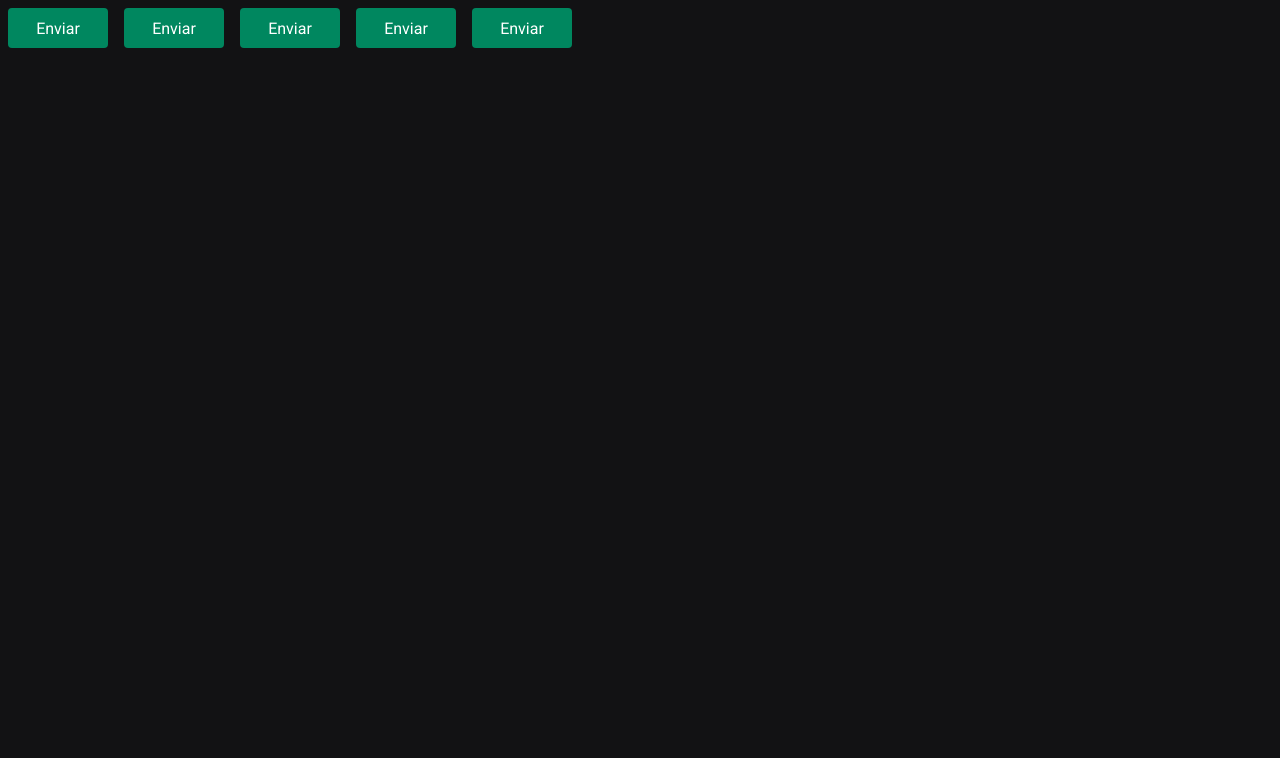
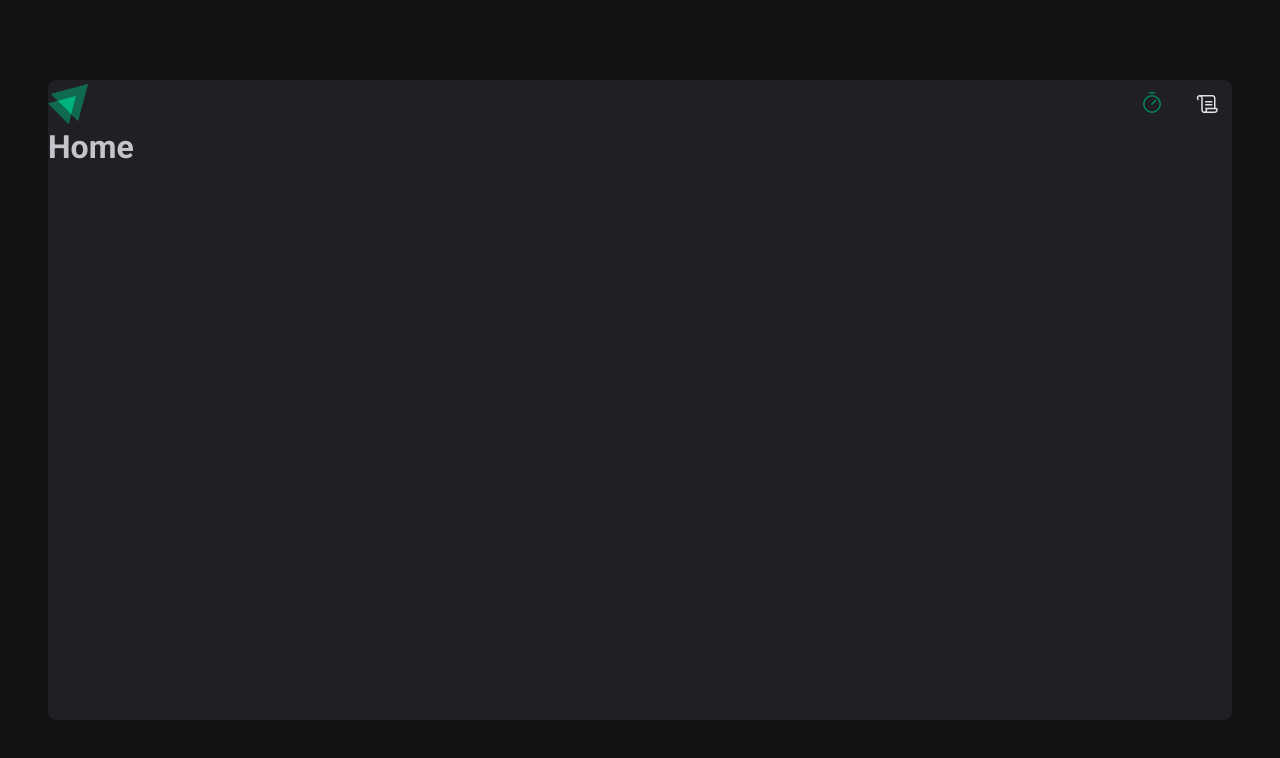
Before and after one commit to 68RS/Ignite-time, a React (Vite) app in the folder Projeto-02/: page / in a window 1280 px wide. Shown: the top 758 px of the page. Built offline with nearby package versions, Linux system fonts and the light colour scheme.

Commit message:
Atualização

```diff
--- a/Projeto-02/package.json
+++ b/Projeto-02/package.json
@@ -10,8 +10,10 @@
     "preview": "vite preview"
   },
   "dependencies": {
+    "phosphor-react": "^1.4.1",
     "react": "^18.2.0",
     "react-dom": "^18.2.0",
+    "react-router-dom": "^6.18.0",
     "styled-components": "^6.1.0"
   },
   "devDependencies": {
--- a/Projeto-02/src/App.tsx
+++ b/Projeto-02/src/App.tsx
@@ -1,18 +1,16 @@
 import { ThemeProvider } from 'styled-components'
-import { Button } from './components/Button'
+import { BrowserRouter } from 'react-router-dom'
 
 import { defaultTheme } from './styles/themes/default'
 import { GlobalStyle } from './styles/themes/global'
+import { Router } from './Router'
 
 export function App() {
   return (
     <ThemeProvider theme={defaultTheme}>
-      <Button variant="primary" />
-      <Button variant="secondary" />
-      <Button variant="success" />
-      <Button variant="danger" />
-      <Button />
-
+      <BrowserRouter>
+        <Router />
+      </BrowserRouter>
       <GlobalStyle />
     </ThemeProvider>
   )
--- /dev/null
+++ b/Projeto-02/src/Router.tsx
@@ -0,0 +1,16 @@
+import { Routes, Route } from 'react-router-dom'
+import { DefaultLayout } from './layouts/DefaultLayout'
+
+import { History } from './pages/History'
+import { Home } from './pages/Home'
+
+export const Router = () => {
+  return (
+    <Routes>
+      <Route path="/" element={<DefaultLayout />}>
+        <Route path="/" element={<Home />} />
+        <Route path="/history" element={<History />} />
+      </Route>
+    </Routes>
+  )
+}
--- a/Projeto-02/src/components/Botton.styles.ts
+++ /dev/null
@@ -1,31 +0,0 @@
-import styled, { css } from "styled-components";
-
-export type ButtonVariant = "primary" | "secondary" | "danger" | "success";
-
-interface ButtonContainerProps {
-    variant: ButtonVariant;
-}
-
-const ButtonVariants = {
-    primary: "purple",
-    secondary: "orange",
-    danger: "red",
-    success: "green",
-};
-
-export const ButtonContainer = styled.button<ButtonContainerProps>`
-    width: 100px;
-    height: 40px;
-    border-radius: 4px;
-    border: 0;
-    margin: 8px;
-
-    background: ${(props) => props.theme["green-500"]};
-    color: ${(props) => props.theme.with};
-
-    /* ${(props) => {
-        return css`
-            background-color: ${ButtonVariants[props.variant]};
-        `;
-    }} */
-`;
--- a/Projeto-02/src/components/Button.tsx
+++ /dev/null
@@ -1,9 +0,0 @@
-import { ButtonContainer, ButtonVariant } from './Botton.styles'
-
-interface ButtonProps {
-  variant?: ButtonVariant
-}
-
-export const Button = ({ variant = 'primary' }: ButtonProps) => {
-  return <ButtonContainer variant={variant}>Enviar</ButtonContainer>
-}
--- /dev/null
+++ b/Projeto-02/src/components/Header/index.tsx
@@ -0,0 +1,20 @@
+import { HeaderContainer } from '../styles'
+import logoignite from '../../assets/logo-ignite.svg'
+import { Timer, Scroll } from 'phosphor-react'
+import { NavLink } from 'react-router-dom'
+
+export const Header = () => {
+  return (
+    <HeaderContainer>
+      <img src={logoignite} alt="" />
+      <nav>
+        <NavLink to="/" title="Timer">
+          <Timer size={24} />
+        </NavLink>
+        <NavLink to="/history" title="Histórico">
+          <Scroll size={24} />
+        </NavLink>
+      </nav>
+    </HeaderContainer>
+  )
+}
--- /dev/null
+++ b/Projeto-02/src/components/styles.ts
@@ -0,0 +1,34 @@
+import styled from 'styled-components'
+
+export const HeaderContainer = styled.header`
+  display: flex;
+  align-items: center;
+  justify-content: space-between;
+
+  nav {
+    display: flex;
+    gap: 0.5rem;
+
+    a {
+      width: 3rem;
+      height: 3rem;
+
+      display: flex;
+      justify-content: center;
+      align-items: center;
+
+      color: ${(props) => props.theme['gray-100']};
+
+      border-top: 3px solid transparent;
+      border-bottom: 3px solid transparent;
+
+      &:hover {
+        border-bottom: 3px solid ${(props) => props.theme['green-500']};
+      }
+
+      &.active {
+        color: ${(props) => props.theme['green-500']};
+      }
+    }
+  }
+`
--- /dev/null
+++ b/Projeto-02/src/layouts/DefaultLayout/index.tsx
@@ -0,0 +1,13 @@
+import { Outlet } from 'react-router-dom'
+import { Header } from '../../components/Header'
+
+import { LayoultContainer } from './styles'
+
+export const DefaultLayout = () => {
+  return (
+    <LayoultContainer>
+      <Header />
+      <Outlet />
+    </LayoultContainer>
+  )
+}
--- /dev/null
+++ b/Projeto-02/src/layouts/DefaultLayout/styles.ts
@@ -0,0 +1,13 @@
+import styled from 'styled-components'
+
+export const LayoultContainer = styled.div`
+  max-width: 74rem;
+  height: calc(100vh - 10rem);
+  margin: 5rem auto;
+
+  background: ${(props) => props.theme['gray-800']};
+  border-radius: 8px;
+
+  display: flex;
+  flex-direction: column;
+`
--- /dev/null
+++ b/Projeto-02/src/pages/History.tsx
@@ -0,0 +1,7 @@
+export const History = () => {
+  return (
+    <div>
+      <h1>History</h1>
+    </div>
+  )
+}
--- /dev/null
+++ b/Projeto-02/src/pages/Home.tsx
@@ -0,0 +1,7 @@
+export const Home = () => {
+  return (
+    <div>
+      <h1>Home</h1>
+    </div>
+  )
+}
```
Also changed, not shown: Projeto-02/src/assets/logo-ignite.svg (added), 1 other file (tests, documents, lock files or other folders).
